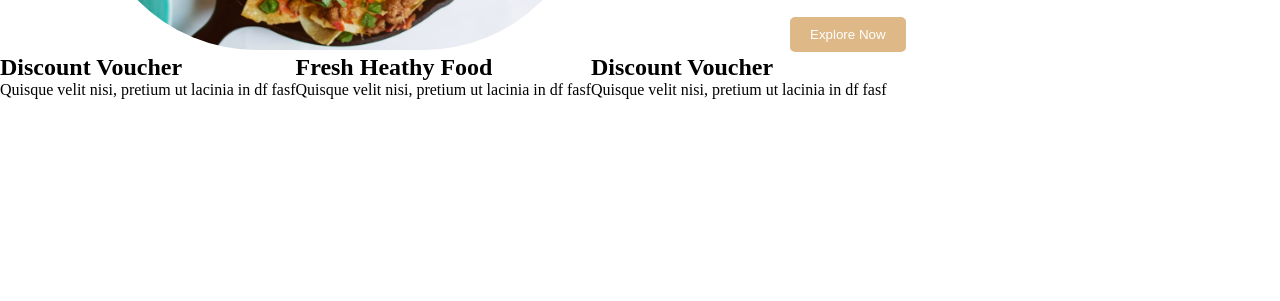
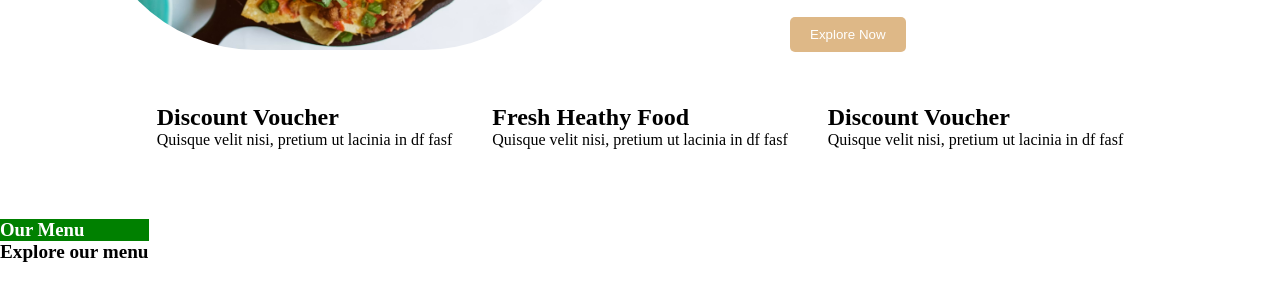
Before and after one commit to preranathapa-19/Restaurant-Website, a plain HTML site: page index.html in a window 1280 px wide. Shown: the part 417-718 px from the top of the page. Drawn offline with Linux system fonts and the light colour scheme.

Commit message:
Add menu section with header and style adjustments for improved layout

```diff
--- a/index.html
+++ b/index.html
@@ -45,6 +45,14 @@
             <p>Quisque velit nisi, pretium ut lacinia in df fasf</p>
         </div>
     </section>
+    <section class="menu-section">
+        <div class="menu-header">
+            <h3>Our Menu</h3>
+            <h1>Explore our menu</h1>
+
+        </div>
+
+    </section>
 
 </body>
 </html
--- a/style.css
+++ b/style.css
@@ -84,5 +84,32 @@ nav span{
 .hero-footer{
     display: flex;
     align-items: center;
+    justify-content: center;
+    margin-top: 50px;
+    gap: 40px;
 
 }
+
+.menu-section{
+    display: flex;
+    padding-top: 70px;
+}
+
+.menu-header{
+    display: inline;
+     justify-content: center;
+    align-items: center;
+
+
+}
+
+.menu-header h3{
+    color:white ;
+    background-color: green;
+
+
+
+}
+.menu-header h1{
+    font-size:larger;
+}
```
